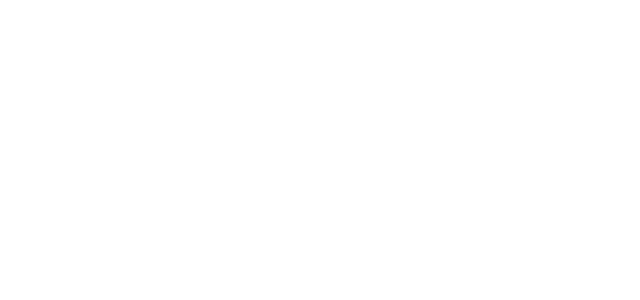
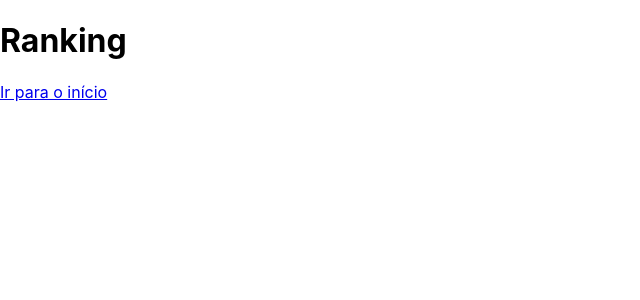
Before and after one commit to herculesgabriel/trivia-react-redux, a React (Create React App) app: page /ranking in a window 1280 px wide. Shown: the top 300 px of the page, without its empty margins (0-640 px from the left). Built offline with nearby package versions, Linux system fonts and the light colour scheme.

Commit message:
requisito 16 e requisito 18

```diff
--- a/src/Components/Feedback/index.js
+++ b/src/Components/Feedback/index.jsx
@@ -13,6 +13,7 @@ const Feedback = (props) => {
       {(rightAnswers < 3) ? failAnswering : goodAnswering}
       <p data-testid="feedback-total-question">{rightAnswers}</p>
       <Link data-testid="btn-play-again" to="/">Jogar novamente</Link>
+      <Link to="/ranking" data-testid="btn-ranking">Ver Ranking</Link>
     </div>
   )
 }
--- a/src/Components/Login/index.jsx
+++ b/src/Components/Login/index.jsx
@@ -3,7 +3,7 @@ import { useEffect, useState } from 'react';
 import { connect } from 'react-redux';
 
 import { clickJogar } from '../../Redux/actions/user'
-import { Redirect } from 'react-router-dom'
+import { Link, Redirect } from 'react-router-dom'
 
 import { useHistory } from 'react-router-dom';
 
@@ -68,6 +68,7 @@ const Login = (props) => {
       >
         Settings
       </button>
+      <Link to="/ranking" data-testid="btn-ranking">Ver Ranking</Link>
     </div>
   );
 };
--- /dev/null
+++ b/src/Components/Ranking/index.jsx
@@ -0,0 +1,13 @@
+import React from 'react';
+import { Link } from 'react-router-dom';
+
+const Ranking = () => {
+  return (
+    <div>
+      <h1 data-testid="ranking-title">Ranking</h1>
+      <Link data-testid="btn-go-home" to="/">Ir para o início</Link>
+    </div>
+  )
+}
+
+export default Ranking;
--- /dev/null
+++ b/src/Pages/RankingPage/index.jsx
@@ -0,0 +1,8 @@
+import React from 'react';
+import Ranking from '../../Components/Ranking';
+
+const RankingPage = () => {
+  return <Ranking />
+}
+
+export default RankingPage;
--- a/src/routes.jsx
+++ b/src/routes.jsx
@@ -5,6 +5,7 @@ import LoginPage from './Pages/LoginPage';
 import GamePage from './Pages/GamePage';
 import SettingsPage from './Pages/SettingsPage';
 import FeedbackPage from './Pages/FeedbackPage';
+import RankingPage from './Pages/RankingPage';
 
 const Routes = () => (
   <BrowserRouter>
@@ -13,6 +14,7 @@ const Routes = () => (
       <Route path="/settings" component={SettingsPage} />
       <Route path="/game" component={GamePage} />
       <Route path="/feedback" component={FeedbackPage} />
+      <Route path="/ranking" component={RankingPage} />
     </Switch>
   </BrowserRouter>
 );
```
Also changed, not shown: 1 other file (tests, documents, lock files or other folders).
